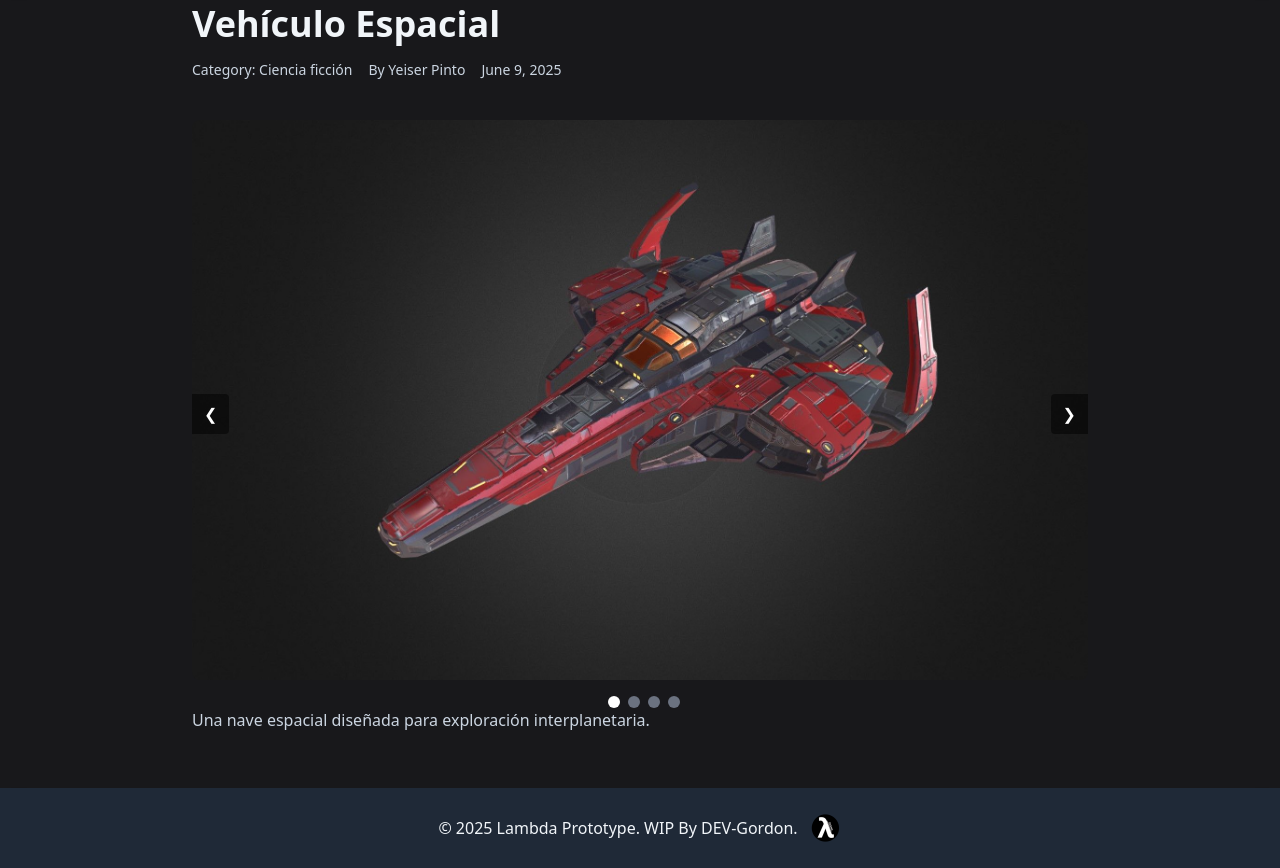
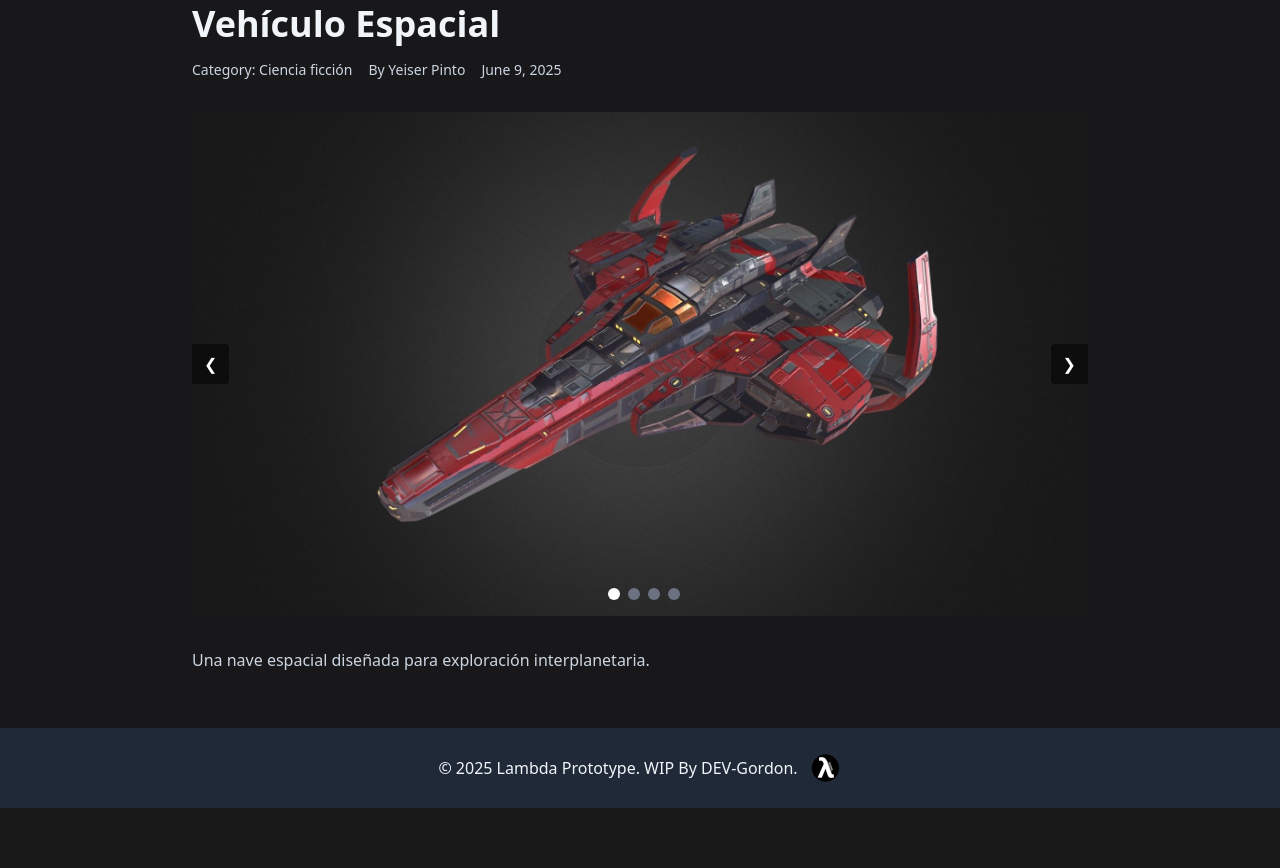
Before and after one commit to DEV-Gordon/LambdaLibrary, a Django app: a page that uses templates/Library/post_detail.html in a window 1280 px wide. Shown: the part 84-952 px from the top of the page. After the commit the page ends 892 px from the top, so only its background shows below. Run offline with Django 5.2, Linux system fonts and the light colour scheme; data comes from the database, SQL or seed files in the repository; some libraries are stand-ins or nearby versions.

Commit message:
optimizations

```diff
--- a/templates/Library/post_detail.html
+++ b/templates/Library/post_detail.html
@@ -1,9 +1,9 @@
 {% extends 'base.html' %}
 
-{% block title %}{{ article.title }} - Lambda{% endblock %}
+{% block title %}{{ post.title }} - Lambda{% endblock %}
 
 {% block content %}
-    <article class="max-w-4xl mx-auto">
+    <article class="max-w-4xl mx-auto px">
         <!-- Article Header -->
         <header class="mb-8">
             <h1 class="text-4xl font-bold text-slate-100 mb-4">{{ post.title }}</h1>
@@ -19,35 +19,30 @@
         <!-- Shows an image carousel if multiple images exist, otherwise displays a single preview image.-->
         {% if post.images.all %}
         <div x-data="{
-                slides: [
-                    {% for image in post.images.all %}
-                        '{{ image.image.url }}'{% if not forloop.last %},{% endif %}
-                    {% endfor %}
-                ],
-                activeSlide: 0
-            }" class="relative w-full max-w-4xl mx-auto mt-10">
+            slides: [{% for image in post.images.all %}'{{ image.image.url }}'{% if not forloop.last %},{% endif %}{% endfor %}],
+            activeSlide: 0
+            }"
+            class="relative aspect-video overflow-hidden rounded-lg mb-8"
+            >
+            <!-- Actual Image -->
+            <img :src="slides[activeSlide]" class="w-full h-full object-cover transition-all duration-500" alt="Slide">
 
-            <!-- Slide image -->
-            <div class="overflow-hidden rounded-lg">
-                <img :src="slides[activeSlide]" alt="Slide" class="w-full h-full object-cover transition-all duration-500">
-            </div>
-
-            <!-- Navigation buttons -->
-            <button @click="activeSlide = activeSlide === 0 ? slides.length - 1 : activeSlide - 1"
-                class="absolute top-1/2 left-0 transform -translate-y-1/2 bg-black bg-opacity-50 text-white px-3 py-2 rounded-r hover:bg-opacity-75">
+            <!-- Buttons -->
+            <button @click="activeSlide = (activeSlide - 1 + slides.length) % slides.length"
+                class="absolute top-1/2 left-0 transform -translate-y-1/2 bg-black/50 text-white px-3 py-2 rounded-r hover:bg-black/75">
                 &#10094;
             </button>
-            <button @click="activeSlide = activeSlide === slides.length - 1 ? 0 : activeSlide + 1"
-                class="absolute top-1/2 right-0 transform -translate-y-1/2 bg-black bg-opacity-50 text-white px-3 py-2 rounded-l hover:bg-opacity-75">
+            <button @click="activeSlide = (activeSlide + 1) % slides.length"
+                class="absolute top-1/2 right-0 transform -translate-y-1/2 bg-black/50 text-white px-3 py-2 rounded-l hover:bg-black/75">
                 &#10095;
             </button>
 
             <!-- Dots -->
-            <div class="flex justify-center mt-4 space-x-2">
+            <div class="flex justify-center mt-4 space-x-2 absolute bottom-4 left-1/2 -translate-x-1/2">
                 <template x-for="(slide, index) in slides" :key="index">
                     <button @click="activeSlide = index"
-                        :class="{'bg-white': activeSlide === index, 'bg-gray-500': activeSlide !== index}"
-                        class="w-3 h-3 rounded-full focus:outline-none"></button>
+                        :class="activeSlide === index ? 'bg-white' : 'bg-gray-500'"
+                        class="w-3 h-3 rounded-full transition-colors"></button>
                 </template>
             </div>
         </div>
@@ -58,7 +53,7 @@
         {% endif %}
 
         <!-- Article Content -->
-        <div class="text-slate-300 prose prose-lg max-w-none">
+        <div class="prose prose-invert prose-lg max-w-none text-slate-300">
             {{ post.description|linebreaks }}
         </div>
 
```
